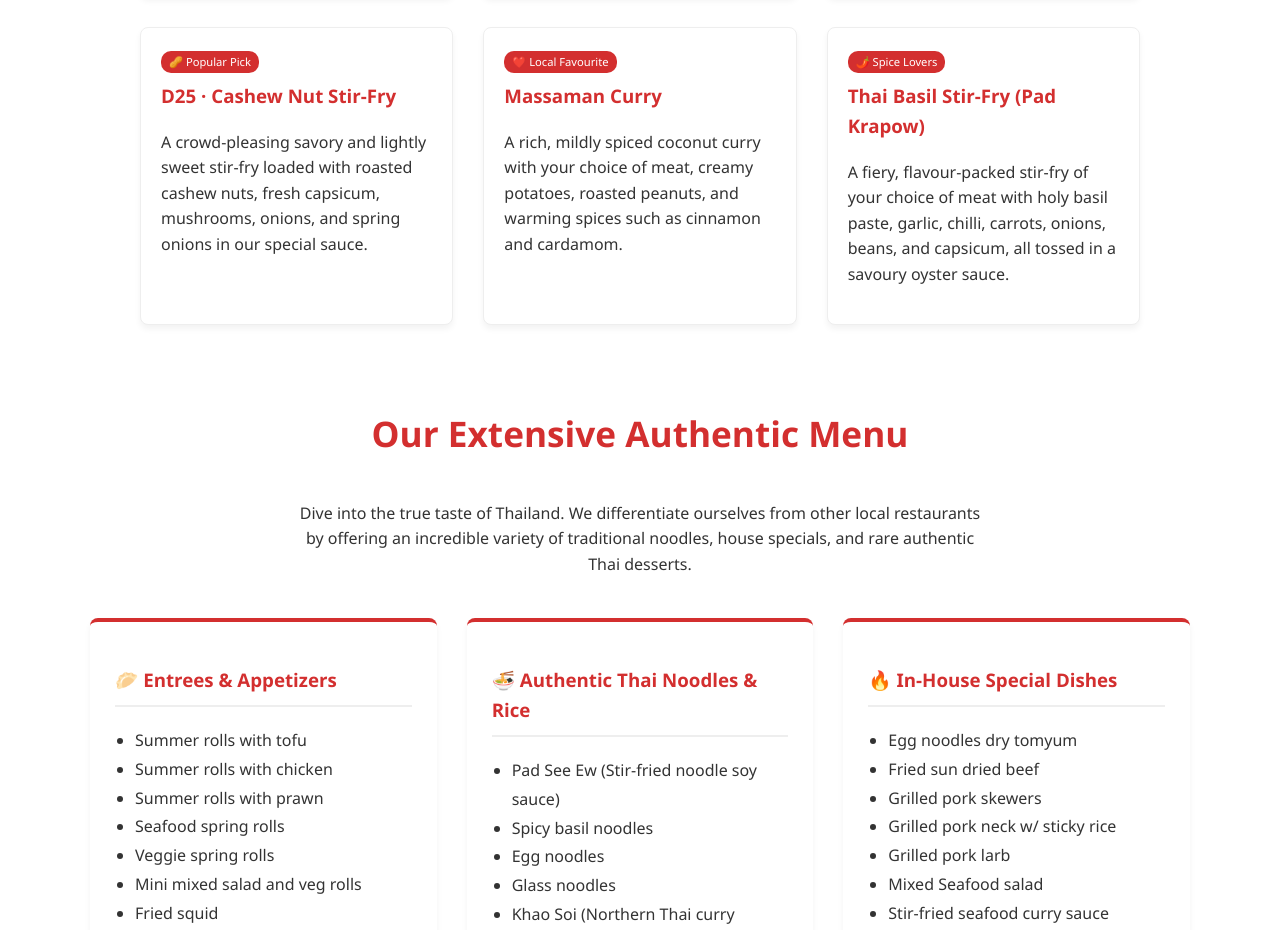
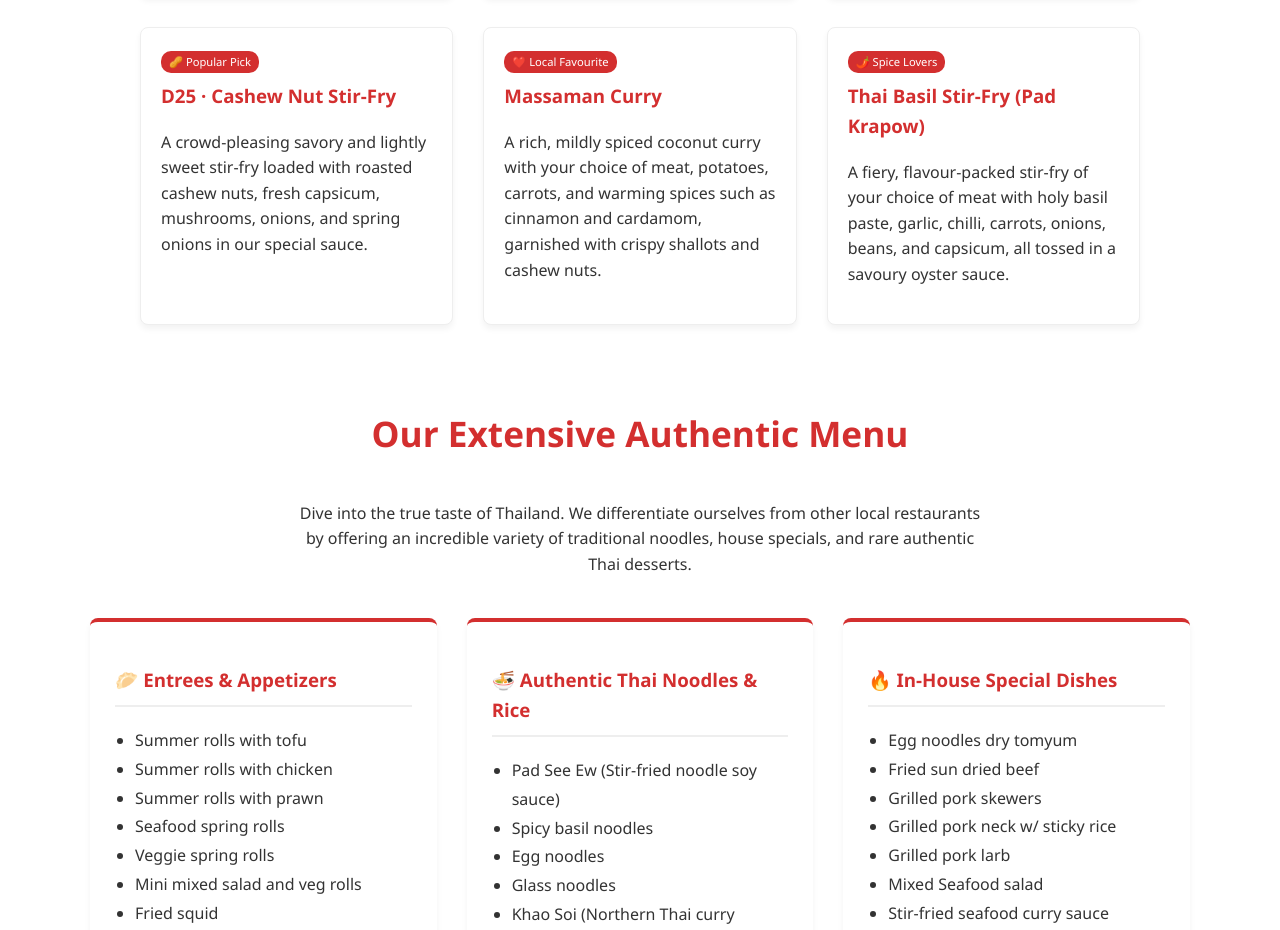
Before and after one commit to Insomnia00/changthai-site, a plain HTML site: page index.html in a window 1280 px wide. Shown: the part 1747-2677 px from the top of the page. Drawn offline with Linux system fonts and the light colour scheme.

Commit message:
Update description for Massaman Curry

```diff
--- a/index.html
+++ b/index.html
@@ -499,7 +499,7 @@
             <article class="menu-item">
                 <span class="menu-badge">❤️ Local Favourite</span>
                 <h3>Massaman Curry</h3>
-                <p>A rich, mildly spiced coconut curry with your choice of meat, creamy potatoes, roasted peanuts, and warming spices such as cinnamon and cardamom.</p>
+                <p>A rich, mildly spiced coconut curry with your choice of meat, potatoes, carrots, and warming spices such as cinnamon and cardamom, garnished with crispy shallots and cashew nuts.</p>
             </article>
             <article class="menu-item">
                 <span class="menu-badge">🌶️ Spice Lovers</span>
```
